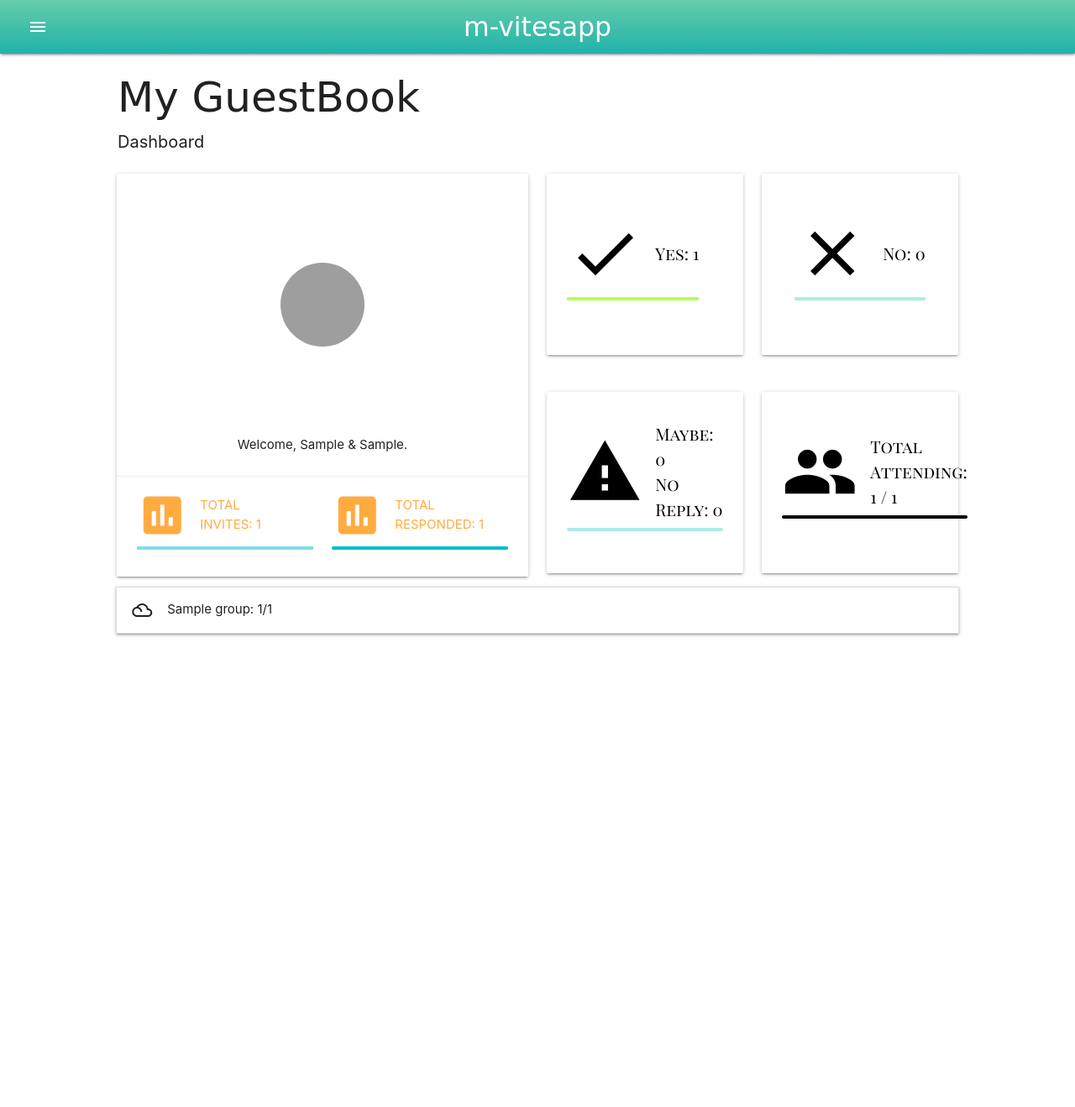
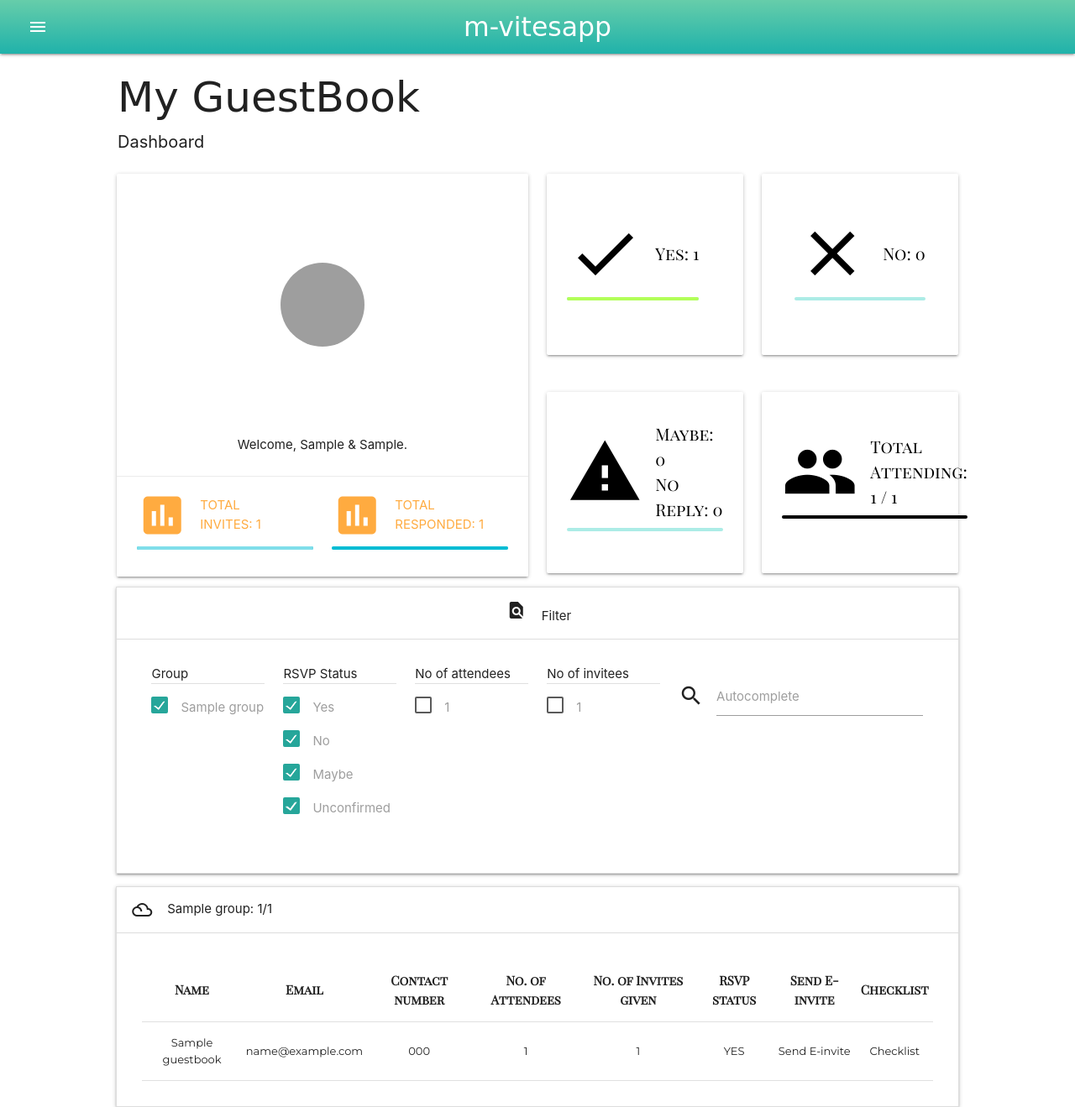
Before and after one commit to itmacronoobs/e-invite, a Django app: page /mvitesapp/guestbook in a window 1280 px wide, after a click that opens the changed part. Shown: the whole page at 84% size. Before the commit the page ends 758 px from the top, so only its background shows below. Run offline with Django 3.2, Linux system fonts and the light colour scheme; tables that the repository leaves empty hold one stand-in row (values such as "Sample post"); some libraries are stand-ins or nearby versions; some web fonts are replaced; grey boxes are pictures that could not be loaded.

Commit message:
to update yes

```diff
--- a/mvites/mvitesapp/static/js/init.js
+++ b/mvites/mvitesapp/static/js/init.js
@@ -7,7 +7,11 @@
         indicators: true
       });
       $('.tabs').tabs();
-      $('.collapsible').collapsible();
+      $('.collapsible').collapsible({
+        accordion : false // A setting that changes the collapsible behavior to expandable instead of the default accordion style
+      });
+
+
       $('select').formSelect();
       $('.datepicker').datepicker();
       autoplay();
--- a/mvites/mvitesapp/templates/mvitesapp/guestbook.html
+++ b/mvites/mvitesapp/templates/mvitesapp/guestbook.html
@@ -3,13 +3,14 @@
 {% block content %}
 
 <div style = "width: 80%" class="center-block">
+
         <div style="margin-left:12px;" class="section">
 
                 <span style="font-family: 'Grand Hotel', cursive;font-size:50px">My GuestBook</span>
                 <br/>
                 <span style="font-size:20px;">Dashboard</span>
 
-            </div>
+        </div>
 
 
 <div class="row"style="height:60vh;z-index:100;">
@@ -134,16 +135,98 @@
 
 </div>
 
+<div style="z-index:90; width:98%"class="centered center-block">
+    <ul class="collapsible">
+        <li>
+            <div class="collapsible-header valign-wrapper">
+
+                <div class = "center-block"><i class="material-icons">find_in_page</i>Filter</div>
+
+            </div>
+
+            <div class="collapsible-body">
+                <div class="row">
+                    <div class="col l2">Group
+                        <div class="divider"></div>
+                        {% for group in group %}
+                            <p>
+                                <label>
+                                  <input id="{{group.name}}_checkbox" class="filled-in" type="checkbox" onclick="groupfilter()" checked="checked" />
+                                  <span>{{group.name}}</span>
+                                </label>
+                            </p>
+                        {% endfor %}
+                    </div>
+                    <div class="col l2">RSVP Status
+                            <div class="divider"></div>
+                            <p>
+                                    <label>
+                                      <input id="Yes_checkbox" class="filled-in" type="checkbox" onclick="rsvpstatusfilter()" checked="checked" />
+                                      <span>Yes</span>
+                                    </label>
+                            </p>
+                            <p>
+                                    <label>
+                                      <input id="No_checkbox" class="filled-in" type="checkbox" onclick="rsvpstatusfilter()" checked="checked" />
+                                      <span>No</span>
+                                    </label>
+                            </p>
+                            <p>
+                                    <label>
+                                      <input id="Maybe_checkbox" class="filled-in" type="checkbox" onclick="rsvpstatusfilter()" checked="checked" />
+                                      <span>Maybe</span>
+                                    </label>
+                            </p>
+                            <p>
+                                    <label>
+                                      <input id="Unconfirmed_checkbox" class="filled-in" type="checkbox" onclick="rsvpstatusfilter()" checked="checked" />
+                                      <span>Unconfirmed</span>
+                                    </label>
+                            </p>
+                    </div>
+                    <div class="col l2">No of attendees
+                            <div class="divider"></div>
+                            {% for attending_no in attending_list %}
+                            <p>
+                                <label>
+                                  <input class="filled-in" type="checkbox" />
+                                  <span>{{attending_no.no_of_guests_attending}}</span>
+                                </label>
+                            </p>
+                        {% endfor %}
+                    </div>
+                    <div class="col l2">No of invitees
+                            <div class="divider"></div>
+                            {% for inviting_no in inviting_list %}
+                            <p>
+                                <label>
+                                  <input class="filled-in" type="checkbox" />
+                                  <span>{{inviting_no.no_of_guests_invited}}</span>
+                                </label>
+                            </p>
+                        {% endfor %}
+                        </div>
+                    <div class="col l4 ">
+                                        <div class="input-field valign-wrapper">
+                                          <i class="material-icons prefix">search</i>
+                                          <input type="text" id="autocomplete-input" class="autocomplete">
+                                          <label for="autocomplete-input">Autocomplete</label>
+                                        </div>
+                    </div>
+                </div>
+        </li>
+    </ul>
+</div>
 
 <div style="height:20vh;z-index:90; width:98%"class="centered center-block">
     <ul class="collapsible">
         {% for group in group %}
         {% if group.id == 1 %}
-        <li class="active">
+        <li id="{{group.name}}" class="active">
         {% else %}
-        <li>
+        <li id="{{group.name}}">
         {%endif%}
-            <div class="collapsible-header"><i class="material-icons">filter_drama</i> {{group.name}}: {{group.total}}/{{group.total_invite}}</div>
+            <div class="collapsible-header" ><i class="material-icons">filter_drama</i> {{group.name}}: {{group.total}}/{{group.total_invite}}</div>
             <div class="collapsible-body">
                 <table id="guestdetailsfonts">
                     <thead>
@@ -167,7 +250,7 @@
                             <td>{{guest.contact_number}}</td>
                             <td>{{guest.no_of_guests_attending}}</td>
                             <td>{{guest.no_of_guests_invited}}</td>
-                            <td>{{guest.rsvp}}</td>
+                            <td id="guest_rsvp">{{guest.rsvp}}</td>
                             <td> Send E-invite </td>
                             <td>Checklist</td>
                         </tr>
@@ -183,4 +266,24 @@
 </div>
 
 </div>
+
+<script>
+
+    function groupfilter() {
+        {% for group in group %}
+        var firstgroup = document.getElementById("{{group.name}}_checkbox").checked ? document.getElementById("{{group.name}}").style.display = "block" : document.getElementById("{{group.name}}").style.display = "none";
+        {% endfor %}
+    }
+
+    function rsvpstatusfilter() {
+
+        var x = document.getElementById("Yes_checkbox");
+    if (x.style.display === "Yes") {
+        x.style.display = "block";
+    } else {
+        x.style.display = "none";
+    }
+    }
+
+</script>
 {% endblock %}
--- a/mvites/mvitesapp/views.py
+++ b/mvites/mvitesapp/views.py
@@ -136,6 +136,9 @@ def guestbook(request):
     total_responded = guest_count - rsvp_unconfirmed
     rsvp_maybeplusunconfirmed = rsvp_maybe + rsvp_unconfirmed
 
+    attending_list = Guestbook.objects.order_by('no_of_guests_attending').values('no_of_guests_attending').distinct()
+    inviting_list = Guestbook.objects.order_by('no_of_guests_invited').values('no_of_guests_invited').distinct()
+
     bar_totalinvites = str(round(total_responded/guest_count,3)*100) + "%"
     bar_totalresponded = str(round(total_responded/guest_count,3)*100) + "%"
     bar_yes = str(round(rsvp_yes/guest_count,3)*100) + "%"
@@ -165,7 +168,9 @@ def guestbook(request):
         'bar_no' : bar_no,
         'bar_maybe' : bar_maybe,
         'bar_unconfirmed' : bar_unconfirmed,
-        'bar_attending' : bar_attending
+        'bar_attending' : bar_attending,
+        'attending_list' : attending_list,
+        'inviting_list' : inviting_list
 	}
 
     return render(request,'mvitesapp/guestbook.html',context)
```
Also changed, not shown: mvites/mvitesapp/static/css/style.css (line endings or trailing spaces).
